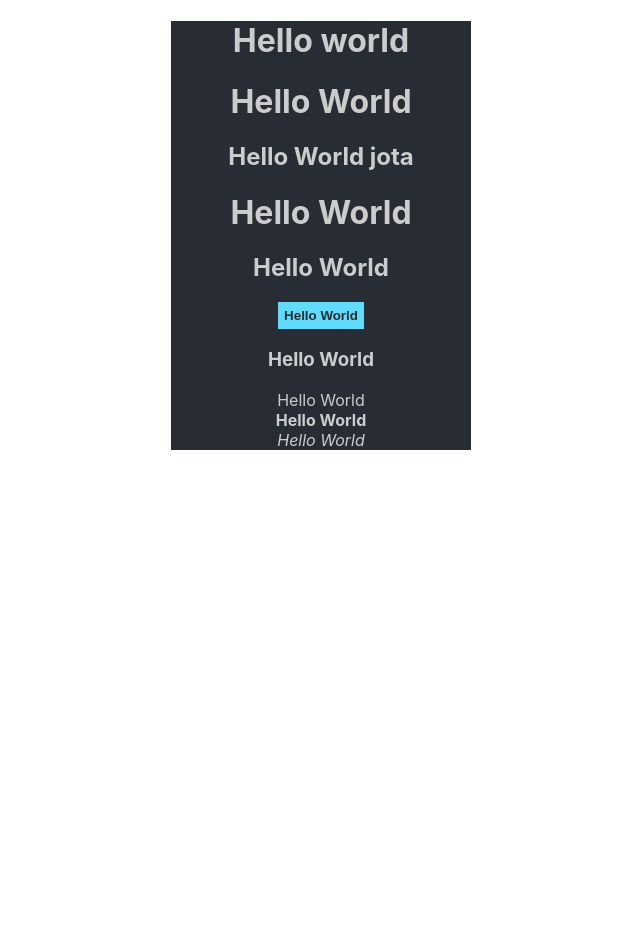
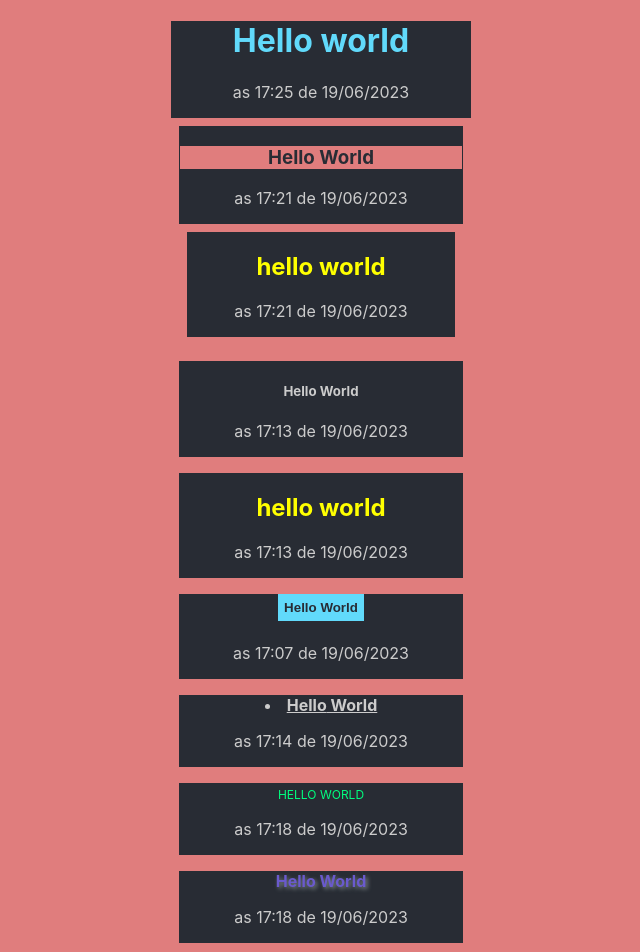
Before and after one commit to jotaMch/Curso_Ebac_React, a React (Create React App) app: page / in a window 1280 px wide. Shown: the top 952 px of the page, without its empty margins (319-959 px from the left). Before the commit the page ends 800 px from the top, so only its background shows below. Built offline with nearby package versions, Linux system fonts and the light colour scheme.

Commit message:
adicionando estilo e horario

```diff
--- a/src/App.css
+++ b/src/App.css
@@ -12,8 +12,49 @@
   color: #282c34;
   font-weight: bold;
   padding: 6px;
+  margin-bottom: 6px;
 }
 
+body {
+  background-color: rgb(224, 125, 125);
+}
+
+.hora {
+  border: 8px solid rgb(224, 125, 125);
+}
+
+.App h1 {
+  color: #61dafb;
+}
+
+.hora h3 {
+  background-color: rgb(224, 125, 125);
+  border: 1px solid #282c34;
+  color: #282c34;
+}
+
+.hora h2 {
+  color: yellow;
+  text-transform: lowercase;
+}
+
+.hora span {
+  color: springgreen;
+  text-transform: uppercase;
+  font-size: 12px;
+}
+
+.hora li {
+  text-decoration: underline;
+  font-weight: bold;
+}
+
+.hora strong {
+  color: slateblue;
+  text-shadow: 2px 2px 4px #7f898b;
+}
+
+/*___________________________________________________________ */
 .App-logo {
   height: 40vmin;
   pointer-events: none;
--- a/src/App.js
+++ b/src/App.js
@@ -1,13 +1,16 @@
 import './App.css';
 import HelloWorld from './components/HelloWorld'
 import Frase from './components/Frase'
+import HelloWorld2 from './components/HelloWorld2';
 
 function App() {
   return (
     <div className="App">
       <h1>Hello world</h1>
+      <p> as 17:25 de 19/06/2023</p>
       <HelloWorld name="World"/>
       <Frase name="Hello"/>
+      <HelloWorld2 name="Hello" />
     </div>
   );
 }
--- a/src/components/Frase.js
+++ b/src/components/Frase.js
@@ -3,13 +3,22 @@ import React from 'react'
 function Frase(props) {
     return (
         <div>
-            <h1>{props.name} World</h1>
-            <h2>{props.name} World</h2>
-            <button>{props.name} World</button>
-            <h3>{props.name} World</h3>
-            <span>{props.name} World</span><br></br>
-            <strong>{props.name} World</strong><br></br>
-            <em>{props.name} World</em>
+            <div class="hora">
+                <h5>{props.name} World</h5>
+                <p> as 17:13 de 19/06/2023</p>
+            </div>
+            <div class="hora">
+                <h2>{props.name} World</h2>
+                <p> as 17:13 de 19/06/2023</p>
+            </div>
+            <div class="hora">
+                <button>{props.name} World</button>
+                <p> as 17:07 de 19/06/2023</p>
+            </div>
+            <div class="hora">
+                <li>{props.name} World</li>
+                <p> as 17:14 de 19/06/2023</p>
+            </div>
         </div>
     )
 }
--- a/src/components/HelloWorld.js
+++ b/src/components/HelloWorld.js
@@ -2,9 +2,13 @@ import React from 'react'
 
 const HelloWorld = (props) => {
     return (
-        <div>
-            <h1>Hello {props.name}</h1>
-            <h2>Hello World jota</h2>
+        <div class="hora">
+            <h3>Hello {props.name}</h3>
+            <p> as 17:21 de 19/06/2023</p>
+            <div class="hora">
+                <h2>Hello {props.name}</h2>
+                <p> as 17:21 de 19/06/2023</p>
+            </div>
         </div>
     )
 }
--- /dev/null
+++ b/src/components/HelloWorld2.js
@@ -0,0 +1,23 @@
+import React from "react";
+
+const HelloWorld2 = (props) => {
+    return (
+        <div>
+            <div class="hora">
+                <span>{props.name} World</span>
+                <p> as 17:18 de 19/06/2023</p>
+            </div>
+            <div class="hora">
+                <strong>{props.name} World</strong>
+                <p> as 17:18 de 19/06/2023</p>
+            </div>
+            <div class="hora">
+                <em>{props.name} World</em>
+                <p> as 17:18 de 19/06/2023</p>
+            </div>
+
+        </div>
+    )
+}
+
+export default HelloWorld2
```
